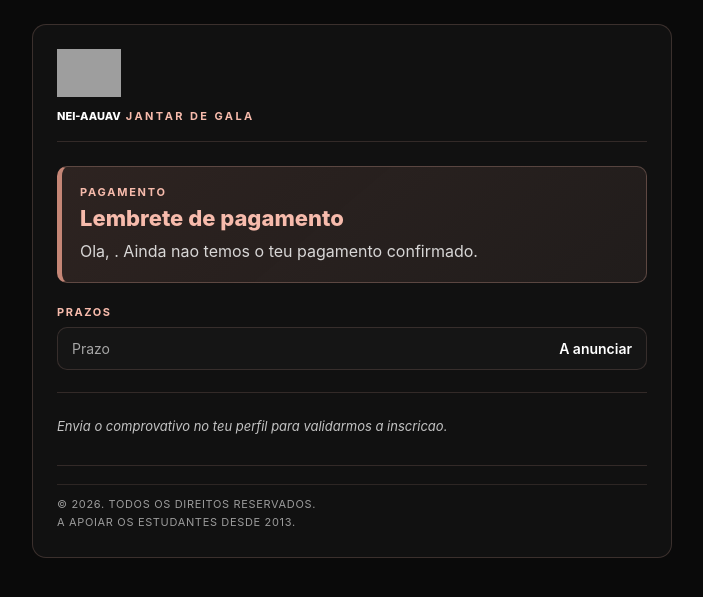
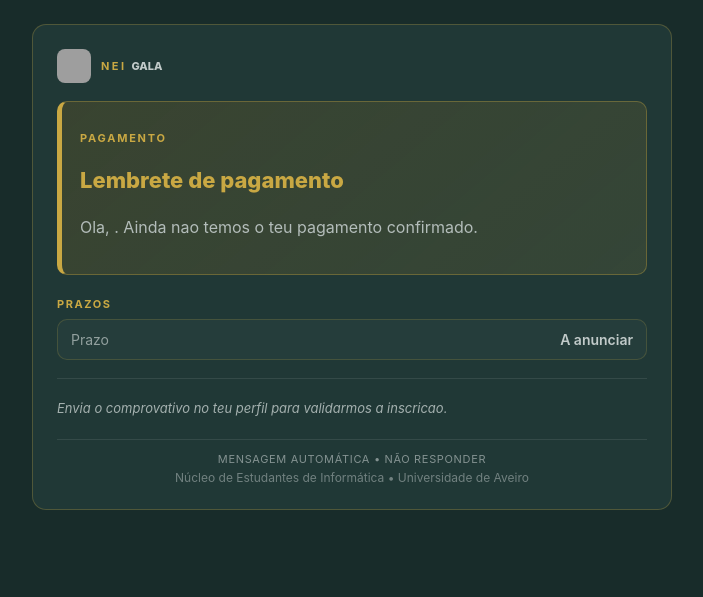
Before and after one commit to NEI-AAUAV/Platform-gala-extension, a Python web app: template api-gala/templates/payment_reminder.html in a window 1280 px wide. Shown: the top 597 px of the page, without its empty margins (288-991 px from the left). Run offline with Jinja, Linux system fonts and the light colour scheme; the template is opened without the code that fills it, so the values that code supplies are empty; grey boxes are pictures that could not be loaded.

Commit message:
style: update email templates and styles for consistency; enhance BusSection and ProfilePaymentSection for improved payment method display

```diff
--- a/api-gala/templates/accepted.html
+++ b/api-gala/templates/accepted.html
@@ -20,5 +20,5 @@
   </div>
 
   <hr/>
-  <p class="notice">Para dúvidas, contacta-nos em <a href="mailto:nei@aauav.pt" style="color:rgba(247,187,172,.6);text-decoration:none">nei@aauav.pt</a>.</p>
+  <p class="notice">Para dúvidas, contacta-nos em <a href="mailto:nei@aauav.pt" style="color:#c9a843;text-decoration:none">nei@aauav.pt</a>.</p>
 {% endblock %}
--- a/api-gala/templates/base.html
+++ b/api-gala/templates/base.html
@@ -1,65 +1,63 @@
-<!DOCTYPE html PUBLIC "-//W3C//DTD XHTML 1.0 Transitional//EN" "http://www.w3.org/TR/xhtml1/DTD/xhtml1-transitional.dtd">
-<html lang="pt">
+<!doctype html>
+<html lang="pt-PT">
 <head>
-  <meta http-equiv="Content-Type" content="text/html; charset=UTF-8"/>
-  <meta name="viewport" content="width=device-width, initial-scale=1.0"/>
-  <title>{% block title %}{% endblock %} — Jantar de Gala</title>
+  <meta charset="utf-8" />
+  <meta name="viewport" content="width=device-width,initial-scale=1" />
+  <title>{% block title %}NEI Gala{% endblock %}</title>
   <style>
-    *{box-sizing:border-box;margin:0;padding:0}
-    body{background:#0a0a0a;font-family:'Montserrat',-apple-system,BlinkMacSystemFont,'Segoe UI',Roboto,Arial,sans-serif;color:#ffffff;padding:24px 12px}
-    .w{max-width:640px;margin:0 auto;background:#111111;border:1px solid rgba(247,187,172,.18);border-radius:14px;padding:24px}
-    .hdr{padding-bottom:18px;border-bottom:1px solid rgba(247,187,172,.15);margin-bottom:24px}
-    .hdr-logo{display:block;height:48px;width:auto;margin:0 0 12px 0}
-    .brand{font-size:11px;font-weight:700;letter-spacing:.22em;text-transform:uppercase;color:#F7BBAC}
-    .brand strong{color:#ffffff;font-weight:800;letter-spacing:0}
-    .band{background:linear-gradient(140deg,rgba(197,134,118,.16) 0%,rgba(247,187,172,.07) 100%);border:1px solid rgba(247,187,172,.25);border-left:5px solid #C58676;border-radius:10px;padding:18px 18px;margin-bottom:22px}
-    .band-label{font-size:11px;font-weight:700;letter-spacing:.16em;text-transform:uppercase;color:#F7BBAC;margin-bottom:6px}
-    .band-title{font-size:22px;font-weight:800;color:#F7BBAC;line-height:1.2}
-    .band-sub{margin-top:8px;font-size:16px;line-height:1.55;color:rgba(255,255,255,.82)}
-    .band.green{background:linear-gradient(140deg,rgba(25,135,84,.20) 0%,rgba(25,135,84,.08) 100%);border:1px solid rgba(25,135,84,.35);border-left:5px solid #198754}
-    .band.green .band-label{color:#86efac}
-    .band.green .band-title{color:#86efac}
+    *{box-sizing:border-box}
+    body{background:#182c2a;font-family:'Montserrat',-apple-system,BlinkMacSystemFont,'Segoe UI',Roboto,Arial,sans-serif;color:#c1cac9;padding:24px 12px}
+    .w{max-width:640px;margin:0 auto;background:#203836;border:1px solid rgba(201,168,67,.28);border-radius:14px;padding:24px}
+    .hdr{display:flex;align-items:center;justify-content:space-between;margin-bottom:18px}
+    .brand-wrap{display:flex;align-items:center;gap:10px}
+    .brand-logo{height:34px;width:34px;border-radius:8px;display:block}
+    .brand{font-size:11px;font-weight:700;letter-spacing:.22em;text-transform:uppercase;color:#c9a843}
+    .brand strong{color:#c1cac9;font-weight:800;letter-spacing:0}
+    .band{background:linear-gradient(140deg,rgba(138,106,32,.24) 0%,rgba(201,168,67,.12) 100%);border:1px solid rgba(201,168,67,.35);border-left:5px solid #c9a843;border-radius:10px;padding:18px 18px;margin-bottom:22px}
+    .band-label{font-size:11px;font-weight:700;letter-spacing:.16em;text-transform:uppercase;color:#c9a843;margin-bottom:6px}
+    .band-title{font-size:22px;font-weight:800;color:#c9a843;line-height:1.2}
+    .band-sub{margin-top:8px;font-size:16px;line-height:1.55;color:rgba(193,202,201,.9)}
+    .band.green{background:linear-gradient(140deg,rgba(32,56,54,.75) 0%,rgba(53,90,86,.55) 100%);border:1px solid rgba(53,90,86,.7);border-left:5px solid #355a56}
+    .band.green .band-label{color:#c1cac9}
+    .band.green .band-title{color:#c1cac9}
+
     .sec{margin-bottom:18px}
-    .sec-label{font-size:11px;font-weight:700;letter-spacing:.14em;text-transform:uppercase;color:#F7BBAC;margin-bottom:8px}
-    .card{border:1px solid rgba(247,187,172,.15);border-radius:10px;overflow:hidden;background:rgba(255,255,255,.02)}
-    .row{display:flex;align-items:flex-start;justify-content:space-between;padding:12px 14px;border-bottom:1px solid rgba(255,255,255,.08);gap:12px}
-    .row:last-child{border-bottom:none}
-    .rl{font-size:14px;color:rgba(255,255,255,.62);white-space:nowrap}
-    .rv{font-size:14px;font-weight:600;color:#ffffff;text-align:right}
-    .rv.g{color:#F7BBAC}
-    .rv.green{color:#86efac}
-    .comp-card{border:1px solid rgba(247,187,172,.14);background:rgba(255,255,255,.03);border-radius:10px;padding:10px 12px;margin-bottom:8px}
-    .comp-name{font-size:14px;font-weight:600;color:#ffffff;margin-bottom:2px}
-    .comp-meta{font-size:12px;color:rgba(255,255,255,.65)}
-    hr{border:none;border-top:1px solid rgba(247,187,172,.15);margin:22px 0}
-    .notice{font-size:13px;color:rgba(255,255,255,.75);line-height:1.7;font-style:italic}
-    a{color:#F7BBAC;text-decoration:none}
-    a:hover{text-decoration:underline}
-    .ftr{margin-top:28px;padding-top:18px;border-top:1px solid rgba(247,187,172,.15)}
-    .ftr-bottom{border-top:1px solid rgba(247,187,172,.12);padding-top:12px}
-    .ftr-copy{display:block;font-size:11px;letter-spacing:.06em;text-transform:uppercase;color:rgba(255,255,255,.58);margin-bottom:4px}
-    {% block style %}{% endblock %}
+    .sec-label{font-size:11px;font-weight:700;letter-spacing:.14em;text-transform:uppercase;color:#c9a843;margin-bottom:8px}
+    .card{border:1px solid rgba(201,168,67,.2);border-radius:10px;overflow:hidden;background:rgba(193,202,201,.03)}
+    .row{display:flex;justify-content:space-between;gap:14px;padding:11px 13px;border-top:1px solid rgba(193,202,201,.1)}
+    .row:first-child{border-top:0}
+    .rl{font-size:14px;color:rgba(193,202,201,.7);white-space:nowrap}
+    .rv{font-size:14px;font-weight:600;color:#c1cac9;text-align:right}
+    .rv.g{color:#c9a843}
+    .rv.green{color:#198754}
+    .comp-card{border:1px solid rgba(201,168,67,.18);background:rgba(193,202,201,.03);border-radius:10px;padding:10px 12px;margin-bottom:8px}
+    .comp-name{font-size:14px;font-weight:600;color:#c1cac9;margin-bottom:2px}
+    .comp-meta{font-size:12px;color:rgba(193,202,201,.72)}
+
+    hr{border:none;border-top:1px solid rgba(193,202,201,.12);margin:18px 0}
+    .notice{font-size:13px;color:rgba(193,202,201,.82);line-height:1.7;font-style:italic}
+    a{color:#c9a843;text-decoration:none}
+
+    .ftr{margin-top:20px;padding-top:12px;border-top:1px solid rgba(193,202,201,.12);text-align:center}
+    .ftr-copy{display:block;font-size:11px;letter-spacing:.06em;text-transform:uppercase;color:rgba(193,202,201,.62);margin-bottom:4px}
+    .ftr-sub{display:block;font-size:12px;color:rgba(193,202,201,.5)}
   </style>
 </head>
-<body style="margin:0;padding:24px 12px;background:#0a0a0a;color:#ffffff;">
-<div class="w" style="max-width:640px;margin:0 auto;background:#111111;border:1px solid rgba(247,187,172,.18);border-radius:14px;padding:24px;">
-
-  <!-- Header -->
+<body style="margin:0;padding:24px 12px;background:#182c2a;color:#c1cac9;">
+<div class="w" style="max-width:640px;margin:0 auto;background:#203836;border:1px solid rgba(201,168,67,.28);border-radius:14px;padding:24px;">
   <div class="hdr">
-    <img class="hdr-logo" src="cid:nei-logo" alt="Logotipo NEI-AAUAv" />
-    <span class="brand"><strong>NEI-AAUAv</strong>  Jantar de Gala</span>
+    <div class="brand-wrap">
+      <img src="cid:logo" alt="NEI" class="brand-logo" />
+      <span class="brand">NEI <strong>Gala</strong></span>
+    </div>
   </div>
 
   {% block content %}{% endblock %}
 
-  <!-- Footer -->
   <div class="ftr">
-    <div class="ftr-bottom">
-      <span class="ftr-copy">&copy; 2026. Todos os direitos reservados.</span>
-      <span class="ftr-copy">A apoiar os estudantes desde 2013.</span>
-    </div>
+    <span class="ftr-copy">Mensagem automática • Não responder</span>
+    <span class="ftr-sub">Núcleo de Estudantes de Informática • Universidade de Aveiro</span>
   </div>
-
 </div>
 </body>
 </html>
--- a/api-gala/templates/payment_confirmed.html
+++ b/api-gala/templates/payment_confirmed.html
@@ -22,5 +22,5 @@
   </div>
 
   <hr/>
-  <p class="notice">A tua inscrição está concluída. Para dúvidas, contacta-nos em <a href="mailto:nei@aauav.pt" style="color:rgba(247,187,172,.6);text-decoration:none">nei@aauav.pt</a>.</p>
+  <p class="notice">A tua inscrição está concluída. Para dúvidas, contacta-nos em <a href="mailto:nei@aauav.pt" style="color:#c9a843;text-decoration:none">nei@aauav.pt</a>.</p>
 {% endblock %}
--- a/api-gala/templates/registered.html
+++ b/api-gala/templates/registered.html
@@ -40,7 +40,7 @@
       {% else %}
       <div class="row"><span class="rl">Modalidade:&nbsp;</span><span class="rv">Pagamento Integral</span></div>
       {% endif %}
-      <div class="row"><span class="rl">Estado:&nbsp;</span><span class="rv" style="color:rgba(252,165,0,.85)">Aguarda confirmação</span></div>
+      <div class="row"><span class="rl">Estado:&nbsp;</span><span class="rv" style="color:#DD8500">Aguarda confirmação</span></div>
     </div>
   </div>
 
@@ -59,5 +59,5 @@
   {% endif %}
 
   <hr/>
-  <p class="notice">Receberás um novo email quando o teu pagamento for confirmado. Para dúvidas, contacta-nos em <a href="mailto:nei@aauav.pt" style="color:rgba(247,187,172,.6);text-decoration:none">nei@aauav.pt</a>.</p>
+  <p class="notice">Receberás um novo email quando o teu pagamento for confirmado. Para dúvidas, contacta-nos em <a href="mailto:nei@aauav.pt" style="color:#c9a843;text-decoration:none">nei@aauav.pt</a>.</p>
 {% endblock %}
--- a/api-gala/templates/table_joined.html
+++ b/api-gala/templates/table_joined.html
@@ -15,10 +15,10 @@
     <p class="sec-label">Detalhes da Mesa</p>
     <div class="card">
       <div class="row"><span class="rl">Mesa</span><span class="rv g">{{table}}</span></div>
-      <div class="row"><span class="rl">Estado</span><span class="rv" style="color:rgba(252,165,0,.85)">Aguarda confirmação do responsável</span></div>
+      <div class="row"><span class="rl">Estado</span><span class="rv" style="color:#DD8500">Aguarda confirmação do responsável</span></div>
     </div>
   </div>
 
   <hr/>
-  <p class="notice">Receberás um email quando o responsável da mesa confirmar a tua entrada. Para dúvidas, contacta-nos em <a href="mailto:nei@aauav.pt" style="color:rgba(247,187,172,.6);text-decoration:none">nei@aauav.pt</a>.</p>
+  <p class="notice">Receberás um email quando o responsável da mesa confirmar a tua entrada. Para dúvidas, contacta-nos em <a href="mailto:nei@aauav.pt" style="color:#c9a843;text-decoration:none">nei@aauav.pt</a>.</p>
 {% endblock %}
--- a/web-gala/src/pages/Home/BusSection.tsx
+++ b/web-gala/src/pages/Home/BusSection.tsx
@@ -14,7 +14,9 @@ interface Props {
 export default function BusSection({ busConfig }: Props) {
   if (!busConfig.visible) return null;
   const hasScheduleInfo = Boolean(
-    busConfig.departure_location || busConfig.departure_time || busConfig.return_time,
+    busConfig.departure_location ||
+      busConfig.departure_time ||
+      busConfig.return_time,
   );
   const hasBuses = busConfig.buses.length > 0;
   const showSingleCard = hasScheduleInfo !== hasBuses;
```
Also changed, not shown: api-gala/emails-src/emails/accepted.tsx (+6 -5 lines), web-gala/src/pages/Profile/ProfilePaymentSection.tsx (+14 -5 lines).
